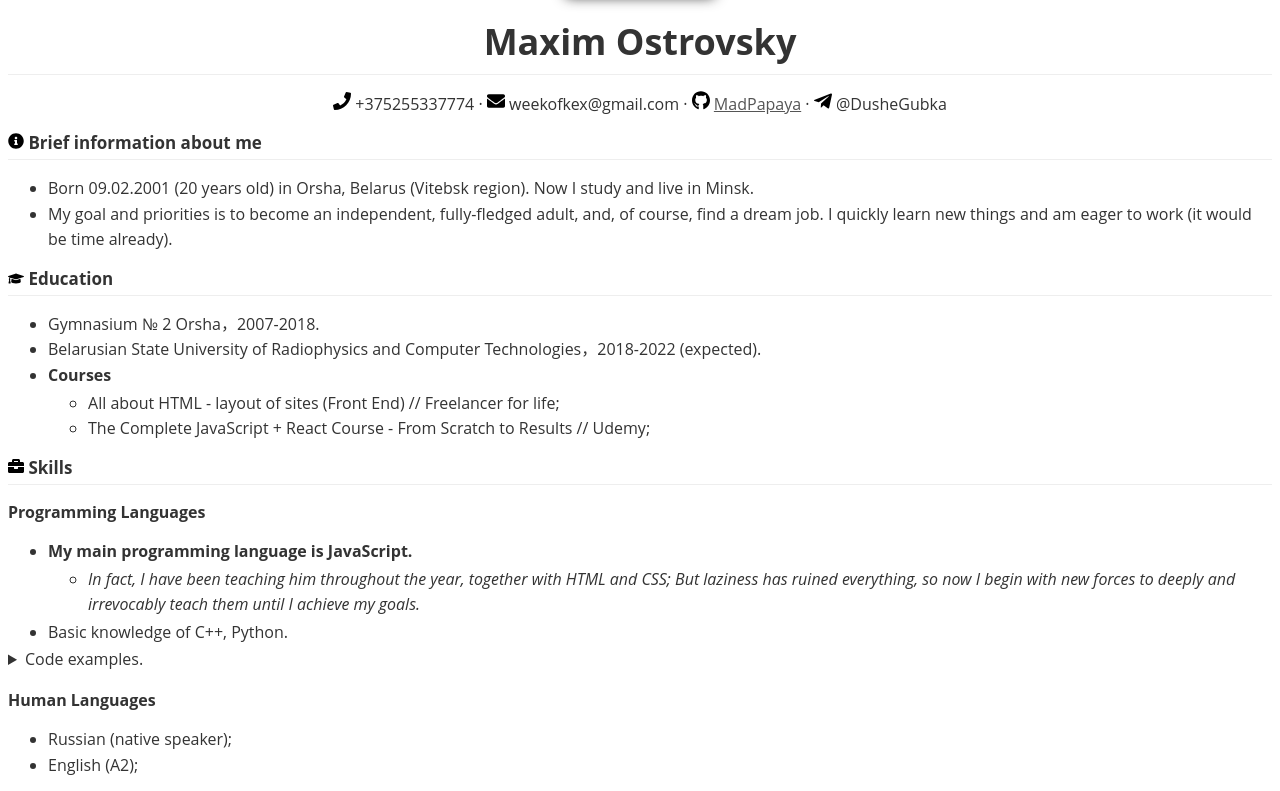
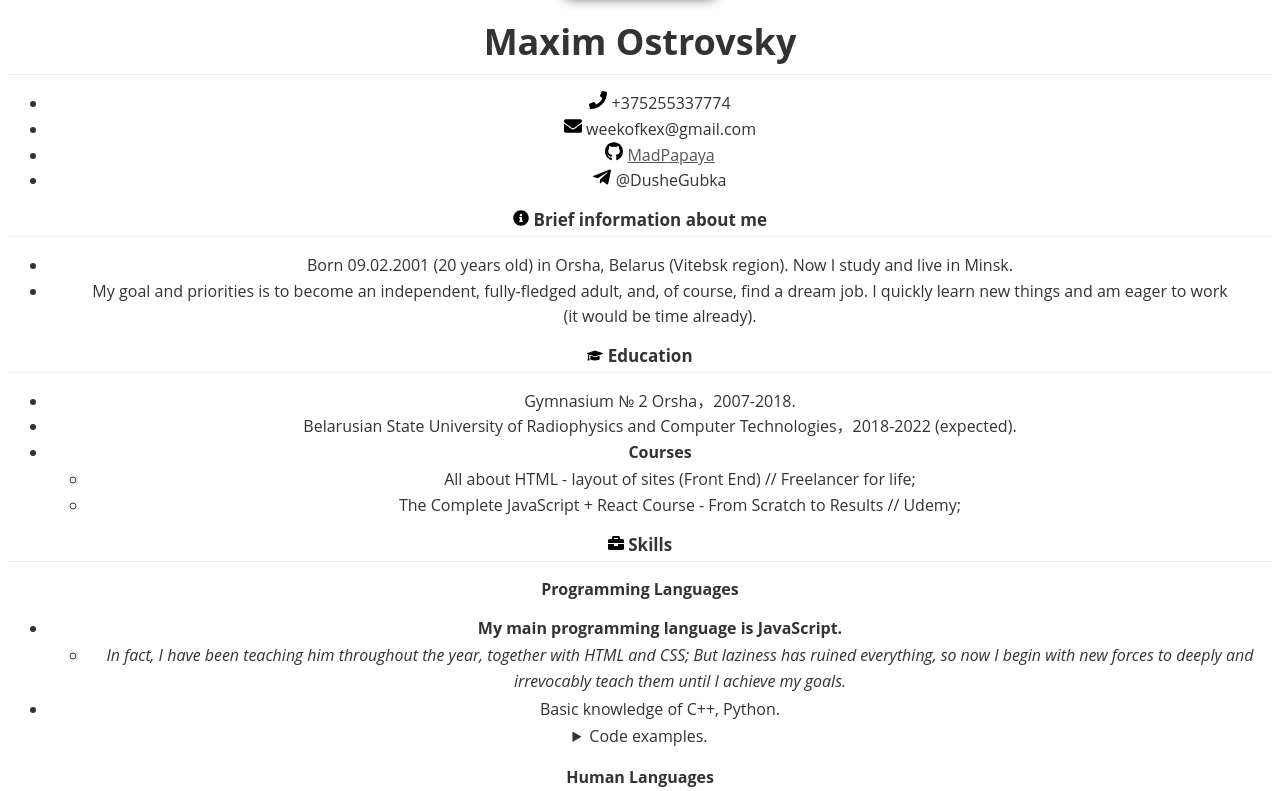
Before and after one commit to MadPapaya/rsschool-cv, a plain HTML site: page index.html in a window 1280 px wide. Shown: the part 124-915 px from the top of the page. Drawn offline with Linux system fonts and the light colour scheme.

Commit message:
fix: correctly centered the page and elements

```diff
--- a/index.html
+++ b/index.html
@@ -9,41 +9,35 @@
     <title>RSS-cv</title>
 </head>
 
-<body>
-    <header class="center">
+<body class="center">
+    <header class="header">
         <img alt="profile pic" src="assets/photo.jpg" width="150" class="round">
-    </header>
-
-    <div class="center">
         <h1>Maxim Ostrovsky</h1>
-            <div>
-                <span>
+        <ul>
+            <li class="list_item">
                 <img alt="phone pic" src="assets/phone.svg" width="18">
                 +375255337774
-                </span>
-                ·
-                <span>
+            </li>
+            <li class="list_item">
                 <img alt="email pic" src="assets/email.svg" width="18">
                 weekofkex@gmail.com
-                </span>
-                ·
-                <span>
+            </li>
+            <li class="list_item">
                 <img alt="github pic" src="assets/github.svg" width="18">
                 <a href="https://github.com/MadPapaya">MadPapaya</a>
-                </span>
-                ·
-                <span>
+            </li>
+            <li class="list_item">
                 <img alt="tg pic" src="assets/tg.svg" width="18">
                 @DusheGubka
-                </span>
-            </div>
-        </div>
+            </li>
+        </ul>
+    </header>
 
     <h2><img alt="info pic" src="assets/info.svg" width="25"> Brief information about me</h2>
     <ul>
         <li>Born 09.02.2001 (20 years old) in Orsha, Belarus (Vitebsk region). Now I study and live in Minsk.</li>
         <li>My goal and priorities is to become an independent, fully-fledged adult, and, of course, find a dream job. I
-            quickly learn new things and am eager to work (it would be time already).</li>
+            quickly learn new things and am eager to work <br>(it would be time already).</li>
     </ul>
 
     <h2><img alt="grad pic" src="assets/graduation.svg" width="30"> Education</h2>
@@ -63,9 +57,11 @@
     <ul>
         <li><strong>My main programming language is JavaScript.</strong>
             <ul>
-                <li><aside><em>In fact, I have been teaching him throughout the year, together with HTML and CSS;
+                <li>
+                    <aside><em>In fact, I have been teaching him throughout the year, together with HTML and CSS;
                             But laziness has ruined everything, so now I begin with new forces to deeply and irrevocably
-                        teach them until I achieve my goals.</em></aside></li>
+                            teach them until I achieve my goals.</em></aside>
+                </li>
             </ul>
         </li>
         <li>Basic knowledge of C++, Python.</li>
```
Lines whose indentation alone changed are shown as unchanged.
